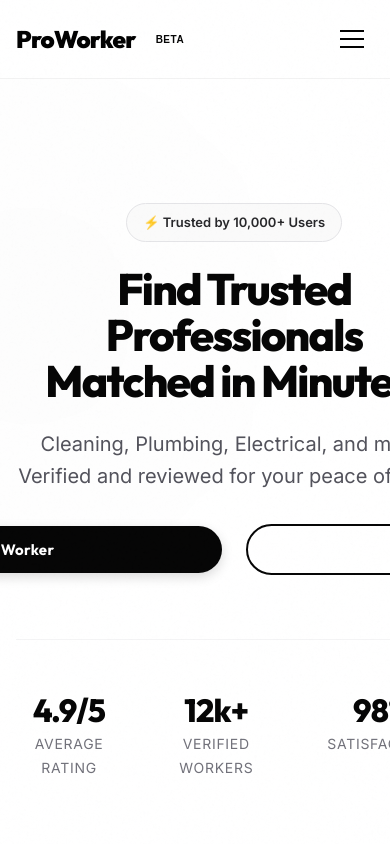
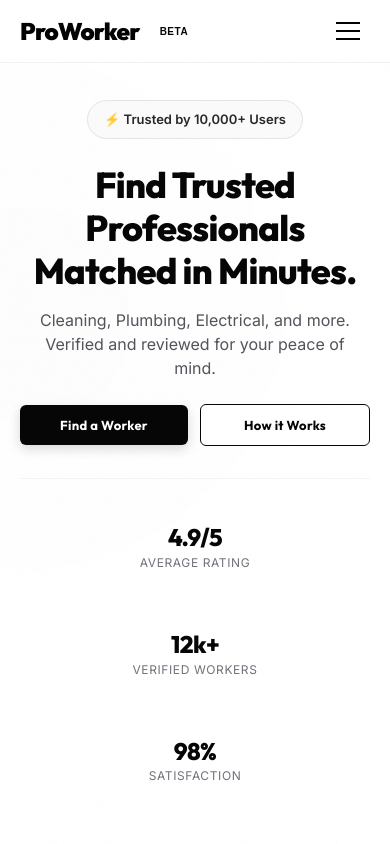
Before and after one commit to prayag-ahire/ProWorker-Website, a React (Vite) app: page / in a window 390 px wide. Shown: the top 844 px of the page. Built offline with nearby package versions, Linux system fonts and the light colour scheme.

Commit message:
mobile view changes

```diff
--- a/src/components/Footer.css
+++ b/src/components/Footer.css
@@ -158,8 +158,8 @@
     }
 
     .footer-links {
-        grid-template-columns: 1fr;
-        gap: 32px;
+        grid-template-columns: repeat(2, 1fr);
+        gap: 32px 20px;
     }
 
     .footer-bottom {
--- a/src/components/Hero.css
+++ b/src/components/Hero.css
@@ -329,3 +329,60 @@
         display: none;
     }
 }
+
+@media (max-width: 768px) {
+    .hero {
+        padding-top: 100px;
+        min-height: auto;
+        padding-bottom: 40px;
+    }
+
+    .hero-title {
+        font-size: 36px;
+        line-height: 1.2;
+        letter-spacing: -0.02em;
+        margin-bottom: 16px;
+    }
+
+    .hero-title br {
+        display: none;
+    }
+
+    .hero-subtitle {
+        font-size: 16px;
+        line-height: 1.5;
+        margin-bottom: 24px;
+        padding: 0 10px;
+    }
+
+    .hero-cta {
+        flex-direction: row;
+        justify-content: center;
+        gap: 12px;
+        width: 100%;
+        margin-bottom: 32px;
+    }
+
+    .hero-cta .btn {
+        width: auto;
+        flex: 1;
+        padding: 12px 16px;
+        font-size: 13px;
+    }
+
+    .hero-stats {
+        flex-direction: column;
+        gap: 16px;
+        align-items: center;
+        padding-top: 24px;
+    }
+
+    .stat-item h4 {
+        font-size: 24px;
+        margin-bottom: 2px;
+    }
+
+    .stat-item p {
+        font-size: 12px;
+    }
+}
--- a/src/components/Hero.jsx
+++ b/src/components/Hero.jsx
@@ -18,8 +18,7 @@
                         </div>
 
                         <h1 className="hero-title animate-fade-in-up delay-100">
-                            Find Trusted Professionals<br />
-                            Matched in Minutes.
+                            Find Trusted Professionals <br /> Matched in Minutes.
                         </h1>
 
                         <p className="hero-subtitle animate-fade-in-up delay-200">
--- a/src/components/Navbar.css
+++ b/src/components/Navbar.css
@@ -111,6 +111,10 @@
 }
 
 @media (max-width: 900px) {
+    .navbar {
+        padding: 12px 0;
+    }
+
     .navbar-menu {
         position: fixed;
         top: 0;
@@ -123,12 +127,14 @@
         justify-content: center;
         gap: 32px;
         transform: translateY(-100%);
-        transition: transform 0.4s cubic-bezier(0.16, 1, 0.3, 1);
+        transition: transform 0.5s cubic-bezier(0.16, 1, 0.3, 1);
         z-index: 999;
+        visibility: hidden;
     }
 
     .navbar-menu.open {
         transform: translateY(0);
+        visibility: visible;
     }
 
     .navbar-menu li a {
@@ -142,6 +148,19 @@
         display: flex;
     }
 
+    /* Toggle Animation */
+    .navbar-menu.open~.mobile-menu-toggle span:nth-child(1) {
+        transform: translateY(8px) rotate(45deg);
+    }
+
+    .navbar-menu.open~.mobile-menu-toggle span:nth-child(2) {
+        opacity: 0;
+    }
+
+    .navbar-menu.open~.mobile-menu-toggle span:nth-child(3) {
+        transform: translateY(-8px) rotate(-45deg);
+    }
+
     .navbar-actions {
         display: none;
     }
--- a/src/components/Pricing.css
+++ b/src/components/Pricing.css
@@ -129,8 +129,8 @@
     .pricing-card.featured {
         transform: none;
         grid-column: 1 / -1;
-        max-width: 400px;
-        margin: 0 auto;
+        max-width: 500px;
+        margin: 20px auto;
     }
 
     .pricing-card.featured:hover {
@@ -141,9 +141,21 @@
 @media (max-width: 768px) {
     .pricing-grid {
         grid-template-columns: 1fr;
+        gap: 32px;
+    }
+
+    .pricing-card {
+        padding: 32px 24px;
     }
 
     .pricing-card.featured {
         max-width: 100%;
+        margin: 24px 0;
+    }
+
+    .pricing-badge {
+        top: -14px;
+        font-size: 10px;
+        padding: 4px 12px;
     }
 }
--- a/src/components/Testimonials.css
+++ b/src/components/Testimonials.css
@@ -144,9 +144,47 @@
 @media (max-width: 768px) {
     .testimonials-container {
         grid-template-columns: 1fr;
+        gap: 24px;
+        margin-top: 24px;
     }
 
-    .testimonials-column {
-        margin-bottom: 40px;
+    .testimonials-title {
+        font-size: 16px;
+        margin-bottom: 24px;
+    }
+
+    .testimonial-card {
+        padding: 24px;
+        gap: 16px;
+    }
+
+    .testimonial-header {
+        flex-direction: column;
+        gap: 16px;
+        align-items: flex-start;
+    }
+
+    .testimonial-user {
+        width: 100%;
+    }
+
+    .avatar {
+        width: 48px;
+        height: 48px;
+        font-size: 20px;
+    }
+
+    .rating {
+        font-size: 12px;
+        padding: 4px 10px;
+    }
+
+    .testimonial-text {
+        font-size: 15px;
+    }
+
+    .testimonial-text::before {
+        font-size: 40px;
+        top: -20px;
     }
 }
--- a/src/components/WorkerList.css
+++ b/src/components/WorkerList.css
@@ -281,32 +281,121 @@
 
 /* Responsive Design */
 @media (max-width: 768px) {
+  .worker-list {
+    display: grid;
+    grid-template-columns: repeat(2, 1fr);
+    gap: 12px;
+  }
+
+  .worker-card {
+    padding: 16px;
+    display: flex;
+    flex-direction: column;
+    justify-content: space-between;
+    min-height: 100%;
+  }
+
   .worker-header {
-    flex-wrap: wrap;
-    gap: 16px;
+    flex-direction: column;
+    gap: 12px;
+    align-items: center;
+    text-align: center;
+    margin-bottom: 12px;
+    padding-bottom: 12px;
+    border-bottom: 1px solid var(--color-gray-100);
+  }
+
+  .avatar-placeholder {
+    width: 60px;
+    height: 60px;
+    font-size: 20px;
+  }
+
+  .worker-info {
+    align-items: center;
+    width: 100%;
+  }
+
+  .worker-name {
+    font-size: 16px;
+    line-height: 1.2;
+    margin-bottom: 4px;
+    display: -webkit-box;
+    -webkit-line-clamp: 2;
+    -webkit-box-orient: vertical;
+    overflow: hidden;
+  }
+
+  .worker-profession {
+    font-size: 10px;
+    margin: 0 0 8px 0;
+    letter-spacing: 0.5px;
+  }
+
+  .worker-meta {
+    justify-content: center;
+    gap: 8px;
+  }
+
+  .distance,
+  .rating {
+    padding: 4px 8px;
+    font-size: 10px;
   }
 
   .worker-price {
     width: 100%;
-    text-align: left;
-    border-top: 1px solid var(--color-gray-100);
-    padding-top: 16px;
-    margin-top: 8px;
-    display: flex;
-    justify-content: space-between;
+    text-align: center;
+    border-top: none;
+    padding-top: 0;
+    margin-top: 0;
+    flex-direction: column;
+    gap: 4px;
     align-items: center;
   }
 
   .price {
-    margin-bottom: 0;
+    font-size: 18px;
+  }
+
+  .rating-stars {
+    display: none;
+    /* Hide stars for space on mobile grid */
+  }
+
+  .worker-bio {
+    display: none;
+    /* Hide bio in grid view for space */
+  }
+
+  .worker-skills {
+    display: none;
+    /* Hide skills in grid view for space */
   }
 
   .worker-actions {
     flex-direction: column;
-    gap: 12px;
+    gap: 6px;
+    margin-top: 12px;
   }
 
   .btn {
-    flex: none;
+    width: 100%;
+    padding: 8px 10px;
+    font-size: 11px;
+    border-radius: 6px;
+  }
+
+  .btn-secondary {
+    display: flex;
+    /* Restored */
+    padding: 8px 10px;
+    border-width: 1.5px;
   }
 }
+
+@media (max-width: 380px) {
+  .worker-list {
+    grid-template-columns: 1fr;
+  }
+}
--- a/src/components/WorkerSearch.css
+++ b/src/components/WorkerSearch.css
@@ -85,6 +85,7 @@
     transform: translateX(0);
     opacity: 1;
   }
+
   to {
     transform: translateX(-50px);
     opacity: 0.9;
@@ -102,6 +103,7 @@
     transform: translateX(100px);
     opacity: 0;
   }
+
   to {
     transform: translateX(0);
     opacity: 1;
@@ -336,16 +338,16 @@
   }
 
   .search-card-wrapper {
-    flex: 0 0 400px;
+    flex: 0 0 45%;
   }
 
   .search-card {
-    padding: 40px;
+    padding: 32px;
   }
 
   .search-results {
-    flex: 0 0 480px;
-    min-width: 480px;
+    flex: 1;
+    min-width: 0;
   }
 }
 
@@ -353,6 +355,12 @@
   .search-layout {
     flex-direction: column;
     gap: 0;
+  }
+
+  .search-card-wrapper {
+    flex: 1;
+    width: 100%;
+    margin-bottom: 40px;
   }
 
   .search-layout.with-results .search-card {
@@ -364,6 +372,7 @@
 
   .search-results {
     min-width: unset;
+    width: 100%;
     animation: slideDown 0.5s cubic-bezier(0.4, 0, 0.2, 1);
   }
 
@@ -372,6 +381,7 @@
       transform: translateY(-20px);
       opacity: 0;
     }
+
     to {
       transform: translateY(0);
       opacity: 1;
@@ -381,7 +391,12 @@
 
 @media (max-width: 768px) {
   .worker-search-container {
-    margin: 40px auto;
+    margin: 100px auto 40px;
+    padding: 0 16px;
+  }
+
+  .search-header {
+    margin-bottom: 32px;
   }
 
   .search-header h2 {
@@ -403,24 +418,19 @@
     min-width: unset;
   }
 
-  .search-layout.with-results .search-card {
-    flex: 1;
-    position: static;
+  .form-grid {
+    grid-template-columns: 1fr;
+    gap: 20px;
   }
 
   .search-card-tagline h3 {
     font-size: 24px;
   }
 
-  .form-grid {
-    grid-template-columns: 1fr;
-    gap: 24px;
-  }
-
   .results-header {
     flex-direction: column;
     align-items: flex-start;
-    gap: 8px;
+    gap: 12px;
   }
 
   .pagination {
--- a/src/index.css
+++ b/src/index.css
@@ -22,6 +22,8 @@
   /* Premium Gradients */
   --gradient-mesh: radial-gradient(at 0% 0%, rgba(0, 0, 0, 0.03) 0%, transparent 50%),
     radial-gradient(at 100% 100%, rgba(0, 0, 0, 0.03) 0%, transparent 50%);
+  --gradient-text: linear-gradient(135deg, var(--color-black) 0%, var(--color-gray-600) 100%);
+  --gradient-text-light: linear-gradient(135deg, var(--color-white) 0%, var(--color-gray-300) 100%);
 
   /* Spacing */
   --spacing-xs: 8px;
@@ -246,6 +248,45 @@
   background: var(--color-gray-50);
 }
 
+.section-header {
+  margin-bottom: var(--spacing-2xl);
+  scroll-margin-top: 100px;
+}
+
+.text-gradient {
+  background: var(--gradient-text);
+  -webkit-background-clip: text;
+  -webkit-text-fill-color: transparent;
+  background-clip: text;
+}
+
+.section-dark .text-gradient {
+  background: var(--gradient-text-light);
+  -webkit-background-clip: text;
+  -webkit-text-fill-color: transparent;
+  background-clip: text;
+}
+
+.mb-xs {
+  margin-bottom: var(--spacing-xs);
+}
+
+.mb-sm {
+  margin-bottom: var(--spacing-sm);
+}
+
+.mb-md {
+  margin-bottom: var(--spacing-md);
+}
+
+.mb-lg {
+  margin-bottom: var(--spacing-lg);
+}
+
+.mb-xl {
+  margin-bottom: var(--spacing-xl);
+}
+
 /* ==========================================
    MODERN COMPONENTS
    ========================================== */
@@ -354,25 +395,51 @@
 
 @media (max-width: 768px) {
   :root {
-    --font-size-hero: 44px;
-    --font-size-3xl: 32px;
-    --font-size-2xl: 28px;
-    --spacing-3xl: 80px;
-    --spacing-lg: 32px;
+    --font-size-hero: 40px;
+    --font-size-3xl: 28px;
+    --font-size-2xl: 24px;
+    --spacing-3xl: 60px;
+    --spacing-lg: 24px;
   }
 
   .grid-2,
   .grid-3,
   .grid-4 {
     grid-template-columns: 1fr;
+    gap: var(--spacing-md);
   }
 
   .btn {
     width: 100%;
+    padding: 14px 24px;
+  }
+
+  .btn-xl {
+    padding: 16px 32px;
+    font-size: 18px;
   }
 
   .container {
-    padding: 0 var(--spacing-sm);
+    padding: 0 20px;
+  }
+
+  .section {
+    padding: 60px 0;
+  }
+
+  .section-header {
+    margin-bottom: 32px;
+    padding: 0 10px;
+  }
+}
+
+@media (max-width: 480px) {
+  :root {
+    --font-size-hero: 34px;
+  }
+
+  .btn {
+    font-size: 14px;
   }
 }
 
```
Also changed, not shown: src/components/WhyProWorker.css (+34 -1 lines).
